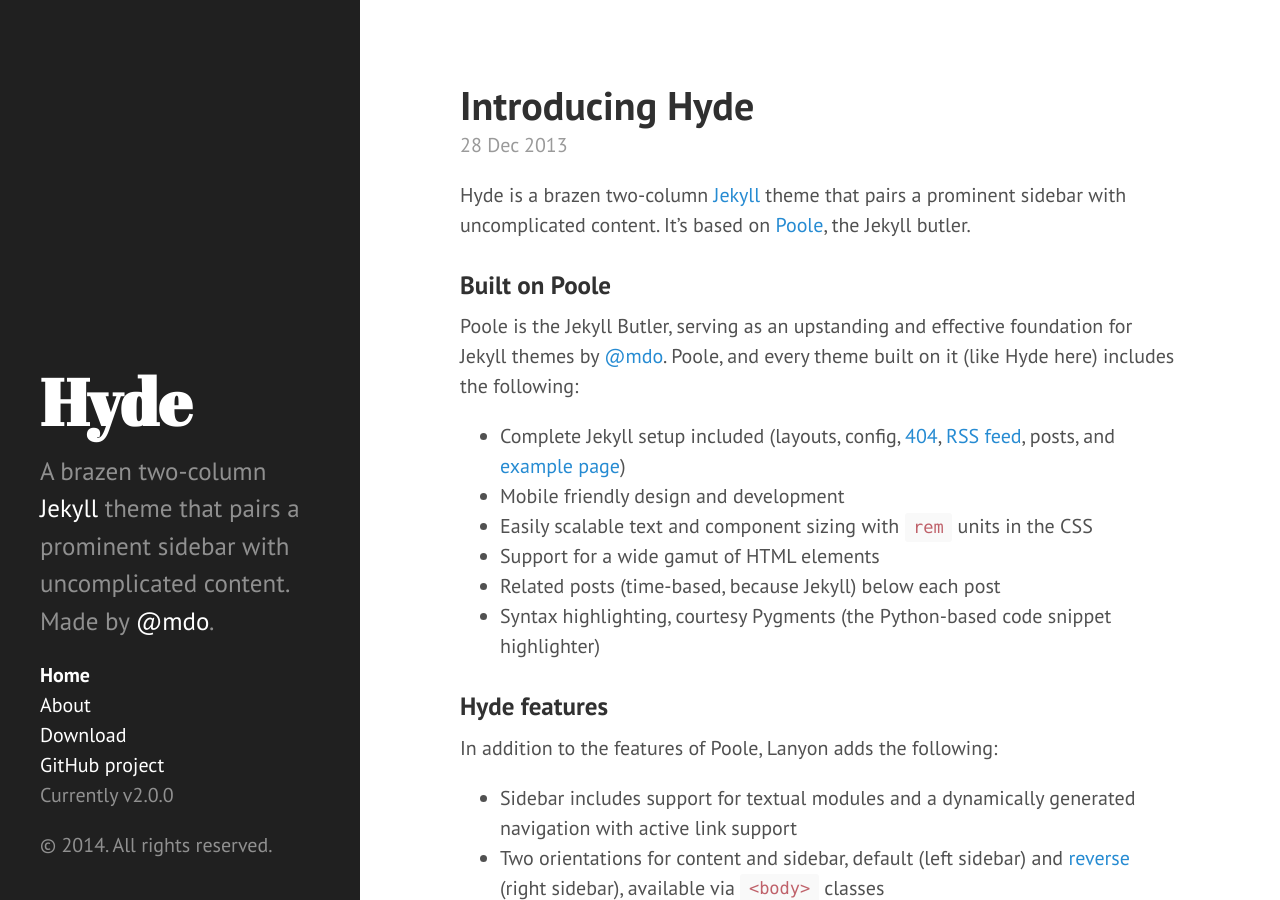
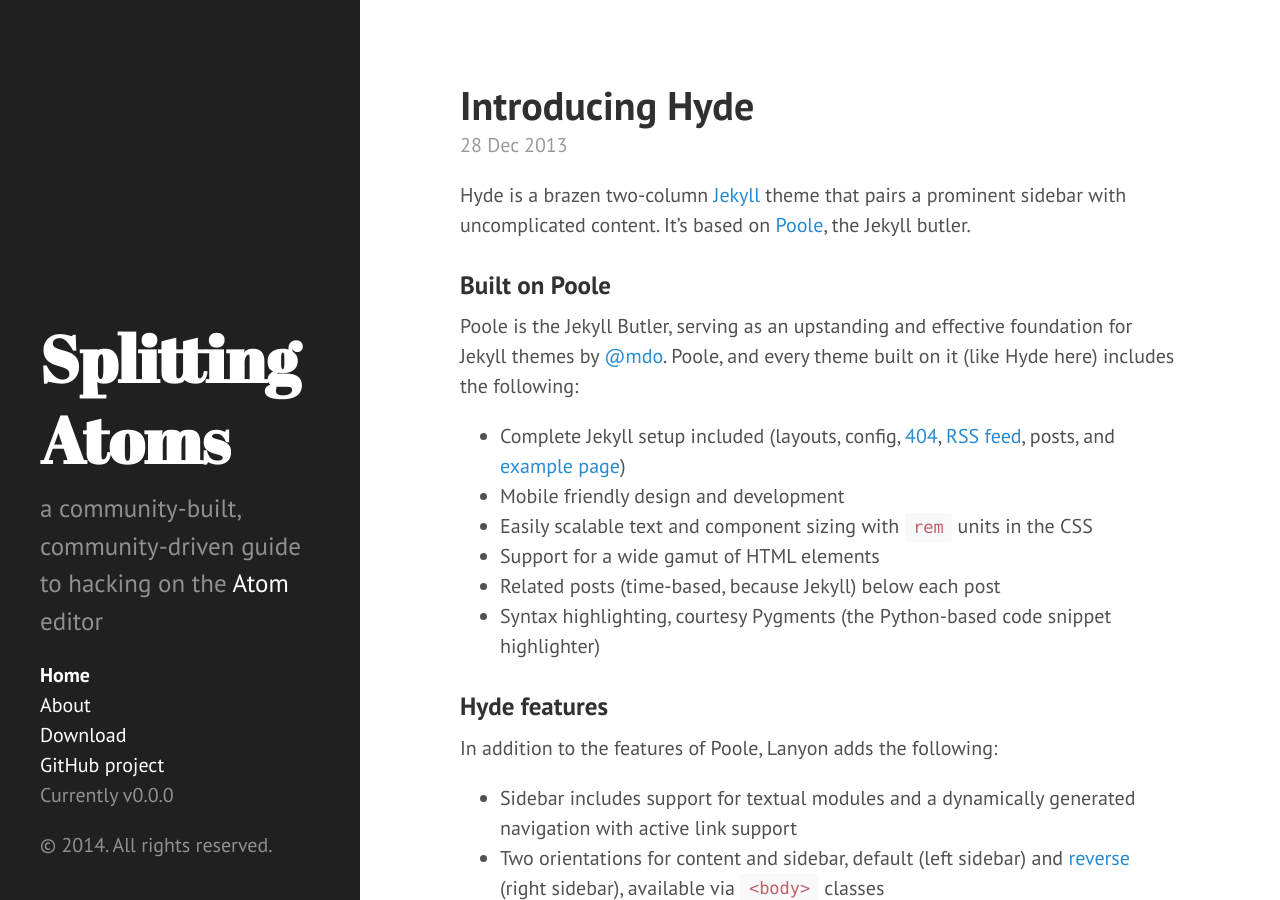
Before and after one commit to jbranchaud/splitting-atoms, a Jekyll site: the page built from index.html, in a window 1280 px wide and 900 px high. Built offline with Jekyll 4.4.1, drawn with Linux system fonts in a browser that asks for light colours; Markdown is read by kramdown in place of the engine named in the settings; the list of posts is cut into pages by our own code.

Commit message:
Updating the config file with real info.

```diff
--- a/_config.yml
+++ b/_config.yml
@@ -6,19 +6,19 @@
 permalink:        pretty
 
 # Setup
-title:            Hyde
-tagline:          'A Jekyll theme'
-description:      'A brazen two-column <a href="http://jekyllrb.com" target="_blank">Jekyll</a> theme that pairs a prominent sidebar with uncomplicated content. Made by <a href="https://twitter.com/mdo" target="_blank">@mdo</a>.'
-url:              http://hyde.getpoole.com
+title:            Splitting Atoms
+tagline:          'a guide to hacking on Atom'
+description:      'a community-built, community-driven guide to hacking on the <a href="https://atom.io">Atom</a> editor'
+url:              https://jbranchaud.github.io/splitting-atoms
 
 author:
-  name:           'Mark Otto'
-  url:            https://twitter.com/mdo
+  name:           'Josh Branchaud'
+  url:            https://twitter.com/jbrancha
 
 paginate:         5
 
 # Custom vars
-version:          2.0.0
+version:          0.0.0
 
 github:
-  repo:           https://github.com/poole/hyde
+  repo:           https://github.com/jbranchaud/splitting-atoms
```
